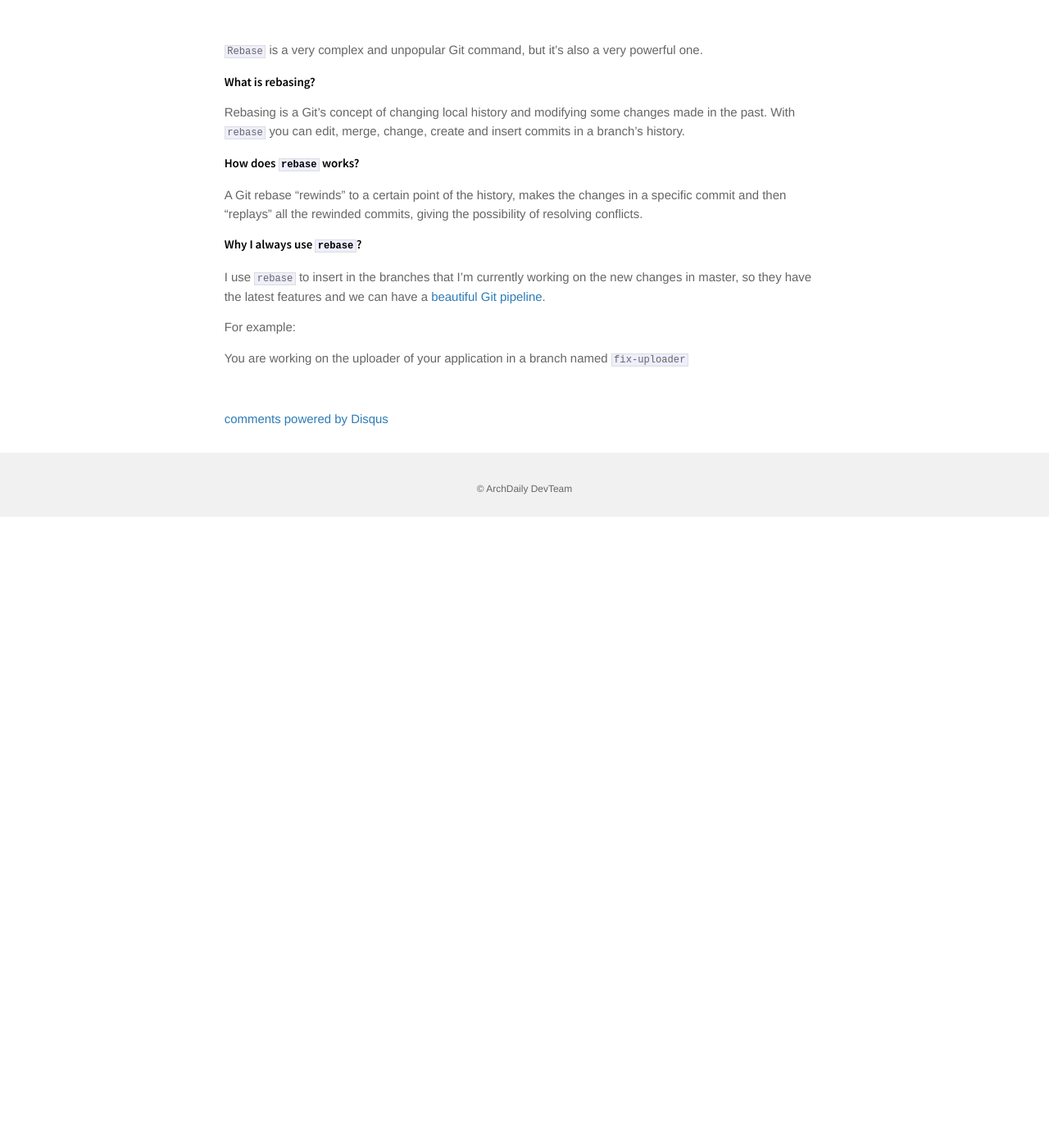
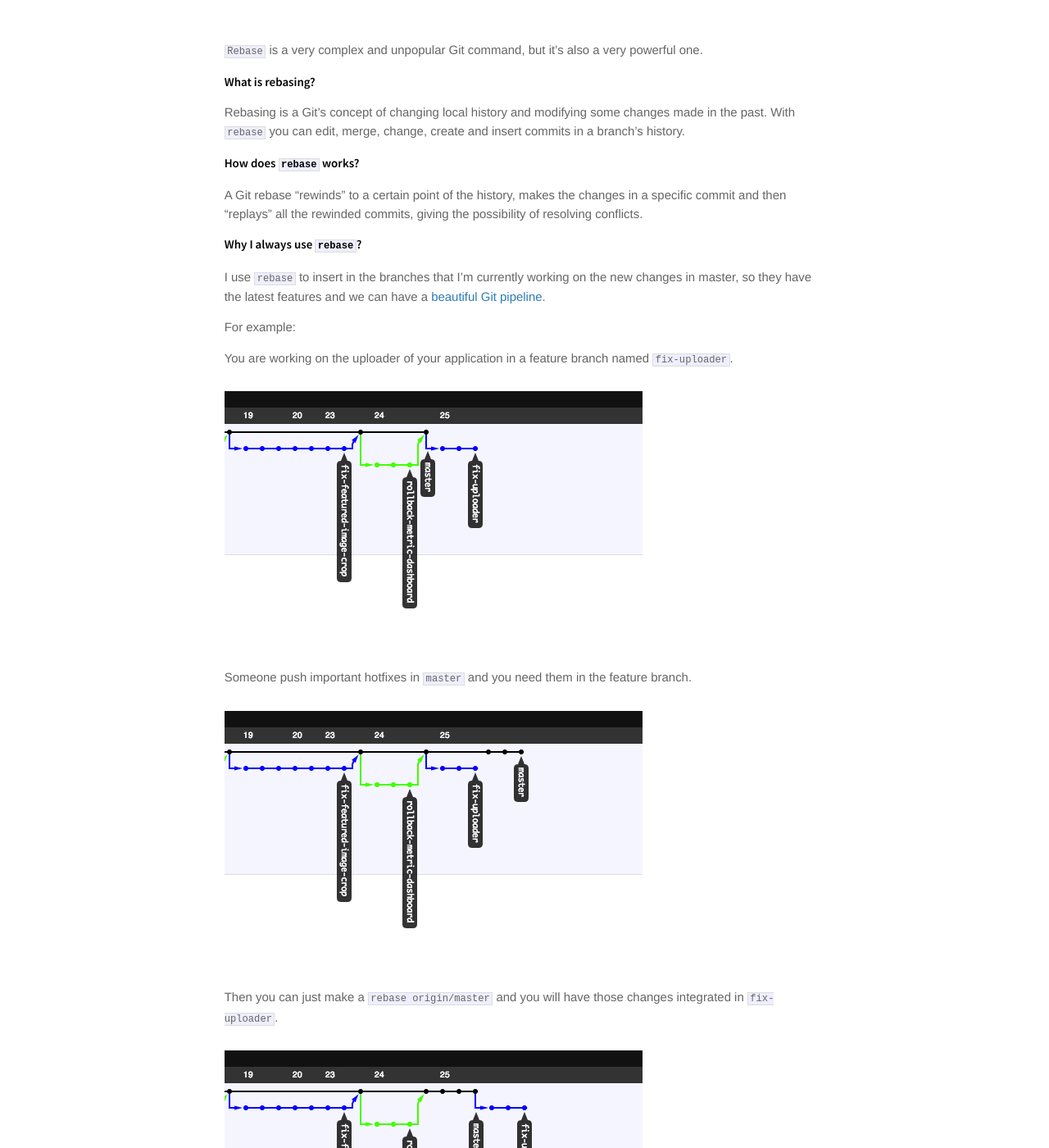
Before and after one commit to archdaily/archdaily.github.io, a Jekyll site: the page built from _posts/2014-06-26-rebasing-like-a-pro.markdown, in a window 1280 px wide and 1400 px high, scrolled down 461 px. Shown: the whole window at 82% size. Built offline with Jekyll 4.4.1, drawn with Linux system fonts in a browser that asks for light colours; Markdown is read by kramdown in place of the engine named in the settings; comment, search, counter and statistics services are not loaded; before the commit the page ends 1091 px from its top, so only the background shows below that; some of the changed text lies outside the part shown.

Commit message:
ADD: Images for the example of the post

```diff
--- a/_posts/2014-06-26-rebasing-like-a-pro.markdown
+++ b/_posts/2014-06-26-rebasing-like-a-pro.markdown
@@ -25,8 +25,19 @@
 
 For example:
 
-You are working on the uploader of your application in a branch named `fix-uploader`
+You are working on the uploader of your application in a feature branch named `fix-uploader`.
 
+![alt text](/images/image-pipline-before-rebase1.png "Git Pipeline Before Rebase")
+
+Someone push important hotfixes in `master` and you need them in the feature branch.
+
+![alt text](/images/image-pipline-before-rebase2.png "Git Pipeline Before Rebase")
+
+Then you can just make a `rebase origin/master` and you will have those changes integrated in `fix-uploader`.
+
+![alt text](/images/image-pipline-after-rebase.png "Git Pipeline After Rebase")
+
+NOTE: To push the changes in the branch `fix-uploader` you should make a `push -f origin fix-uploader`.
 
 
 
```
Also changed, not shown: images/image-pipline-after-rebase.png (added), images/image-pipline-before-rebase1.png (added), images/image-pipline-before-rebase2.png (added).
